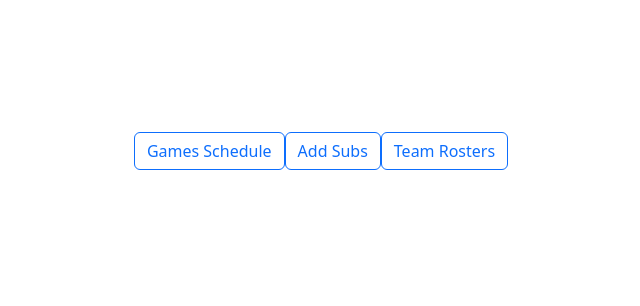
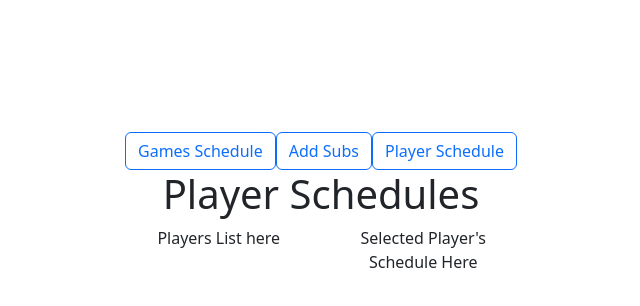
Before and after one commit to MWSequeira/final-project, a React (Vite) app: page /player-schedule in a window 1280 px wide. Shown: the top 306 px of the page, without its empty margins (319-959 px from the left). Built offline with nearby package versions, Linux system fonts and the light colour scheme.

Commit message:
Created a page for players' schedules

```diff
--- a/src/App.css
+++ b/src/App.css
@@ -28,42 +28,14 @@ body {
   min-height: 100vh;
 }
 
-.gameSchedPage {
-  border: solid red 2px;
-  text-align: left;
-}
-
-.teamRosterPage {
-  border:solid lightgray 2px;
-}
 
 .addSubPage {
   border: solid blue 2px;
 }
 
-.addSubForm {
-  border: dotted green 5px;
-  margin: 2rem;
-}
-
-.teamPlayersList {
-  border: lightgray 2px;
-}
 
 .gamesList {
-  border: dotted green 5px;
+  border: solid blue 2px;
   text-align: left;
+  padding: 2rem
 }
-
-.addNewPlayer {
-  border: dotted hotpink 10px
-}
-
-.gameRosterPage {
-  border: solid black 2px;
-}
-
-.getAllPlayers {
-  border: solid lightgray 2px;
-  margin: 5px;
-}
--- a/src/App.tsx
+++ b/src/App.tsx
@@ -8,9 +8,9 @@ import './App.css'
 // import pages and elements to appear on each page
 import NavBar from './components/NavBar'
 import GamesListPage from './components/GamesListPage'
-import TeamRosterPage from './components-not-used/TeamRosterPage'
 import AddSubPage from './components/AddSubPage'
 import GameDetails from './components/GameDetails'
+import PlayerSchedPage from './components/PlayerSchedPage'
 
 // import types
 import type { GameType, PlayerType, TeamsType } from './components/ExportTypes'
@@ -22,7 +22,6 @@ function App() {
   const allPlayersBinUrl = "https://api.jsonbin.io/v3/b/68619e538a456b7966b83828"
 
   // pieces of state needed throughout the app
-  const [selectedTeam, setSelectedTeam] = useState([0, <div>Pick a Team to View</div>])
   const [selectedGame, setSelectedGame] = useState<[GameType]>([[0, "Team1", "Team2", "date", "time"]])
   const [changedHistory, setChangedHistory] = useState(false)
 
@@ -135,6 +134,7 @@ function App() {
 
   // UPDATE THE PLAYER DATA ON THE BACKEND WHEN NEEDED
   // create the other two pieces of state needed for loading and error
+  console.log(changedHistory)
   if (changedHistory === true) {
     const [loadingHistories, setLoadingHistories] = useState([]) // whether we're loading or not
     const [errorHistories, setErrorHistories] = useState<null | string>() // whether we've run into an error
@@ -187,20 +187,6 @@ function App() {
             selectedGame={selectedGame}
             setSelectedGame={setSelectedGame}
           />} />
-        <Route path="/team-roster"
-          element={<TeamRosterPage
-            teams={teams}
-            loadingTeams={loadingTeams}
-            errorTeams={errorTeams}
-            allPlayers={allPlayers}
-            loadingPlayers={loadingPlayers}
-            errorPlayers={errorPlayers}
-            gameSched={gameSched}
-            selectedGame={selectedGame}
-            setSelectedGame={setSelectedGame}
-            selectedTeam={selectedTeam}
-            setSelectedTeam={setSelectedTeam}
-          />} />
         <Route path="/add-sub"
           element={<AddSubPage
             gameSched={gameSched}
@@ -220,6 +206,9 @@ function App() {
           selectedGame={selectedGame}
           setSelectedGame={setSelectedGame}
           />} />
+        <Route path="/player-schedule"
+          element={<PlayerSchedPage />}
+        />
       </Routes>
 
     </>
--- a/src/components/AddSubPage.tsx
+++ b/src/components/AddSubPage.tsx
@@ -1,29 +1,25 @@
 import { Container, Col, Row } from 'react-bootstrap'
 import { Button } from 'react-bootstrap'
 import { useState, type ChangeEvent } from 'react'
-import { useEffect } from 'react'
 import { Modal } from 'react-bootstrap'
 import type { GameType, PlayerType } from './ExportTypes'
 
-
-
 type AddSubPageProps = {
-  gameSched: GameType[],
   selectedGame: GameType[],
   allPlayers: PlayerType[],
   setAllPlayers: (newValue: PlayerType) => void,
   changedHistory: boolean,
-  setChangedHistory: (newValue:boolean) => void
+  setChangedHistory: (newValue) => void
 }
 
-function AddSubPage( { gameSched,
-  selectedGame,
+function AddSubPage( { selectedGame,
   allPlayers,
   setAllPlayers,
   changedHistory,
   setChangedHistory
    }: AddSubPageProps) {
 
+    console.log(changedHistory)
 
   // state variables for the form -- in progress values
   const[formValues, setFormValues] = useState({
@@ -62,13 +58,15 @@ function AddSubPage( { gameSched,
       player.playerId !== playerIdNo ? player: {
       ...player, playerHistory: historyCopy }
     )))
-
+    //trigger an update to the backend
+    setChangedHistory(true)
+    console.log("I changed the history!")
     // close the Modal
     setShow(false)
 
-    //trigger an update to the backend
-    setChangedHistory(true)
+
   }
+  console.log(changedHistory)
 
 
   return (
--- a/src/components/NavBar.tsx
+++ b/src/components/NavBar.tsx
@@ -11,8 +11,8 @@ function NavBar() {
         <Link to="/add-sub">
           <Button variant="outline-primary">Add Subs</Button>
         </Link>
-        <Link to="/team-roster">
-          <Button variant="outline-primary">Team Rosters</Button>
+        <Link to="/player-schedule">
+          <Button variant="outline-primary">Player Schedule</Button>
         </Link>
       </ButtonGroup>
     </div>
--- /dev/null
+++ b/src/components/PlayerSchedPage.tsx
@@ -0,0 +1,32 @@
+import type { PlayerType, GameType } from "./ExportTypes"
+import { Container, Row, Col } from "react-bootstrap"
+
+type PlayerSchedPageProps = {
+    allPlayers: PlayerType[],
+    gameSched: GameType[]
+}
+
+function PlayerSchedPage( { allPlayers, gameSched }: PlayerSchedPageProps) {
+
+  return (
+    <div>
+        <Container>
+            <Row>
+            <h1>Player Schedules</h1>
+            </Row>
+            <Row>
+                <Col>
+                <p>Players List here</p>
+                </Col>
+                <Col>
+                <p>Selected Player's Schedule Here</p>
+                </Col>
+            </Row>
+
+        </Container>
+
+    </div>
+  )
+}
+
+export default PlayerSchedPage
```
